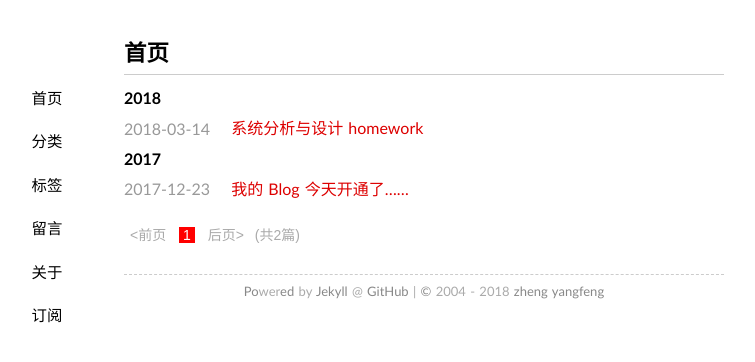
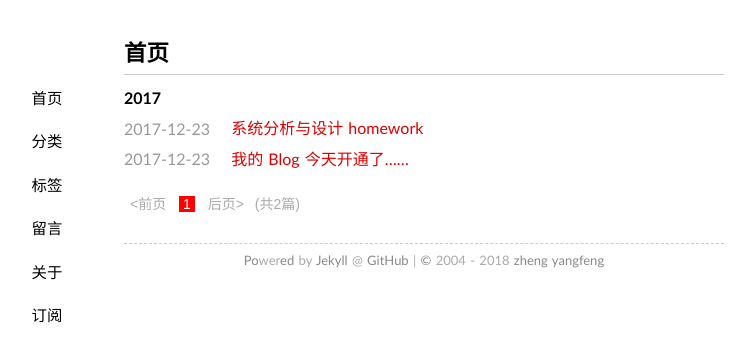
Before and after one commit to two2er/two2er.github.io, a Jekyll site: the page built from index.html, in a window 1280 px wide. Shown: the top 362 px of the page, without its empty margins (216-971 px from the left). Built offline with Jekyll 4.4.1, drawn with Linux system fonts in a browser that asks for light colours; the list of posts is cut into pages by our own code.

Commit message:
1st homework

```diff
--- a/_posts/2018-3-14-homework_1.md
+++ b/_posts/2017-12-23-homework1.md
@@ -1,7 +1,7 @@
 ---
 layout: post
 title: 系统分析与设计 homework
-date: 2018-3-14 22:00:10+00:00
+date: 2017-12-23 12:00:10+00:00
 categories: 日志
 tags: 博客
 ---
```
